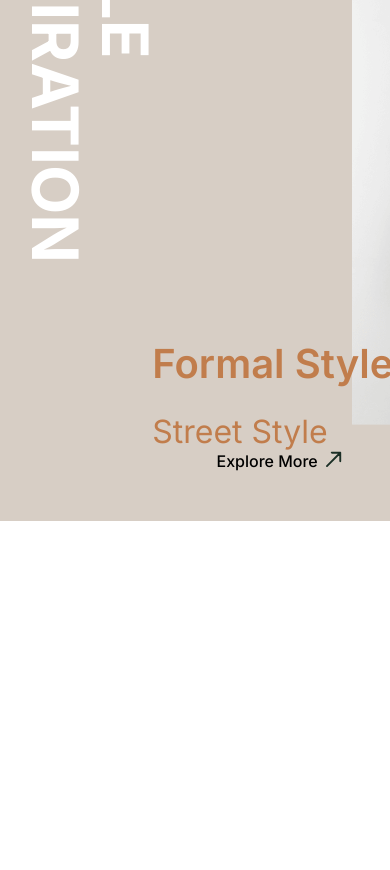
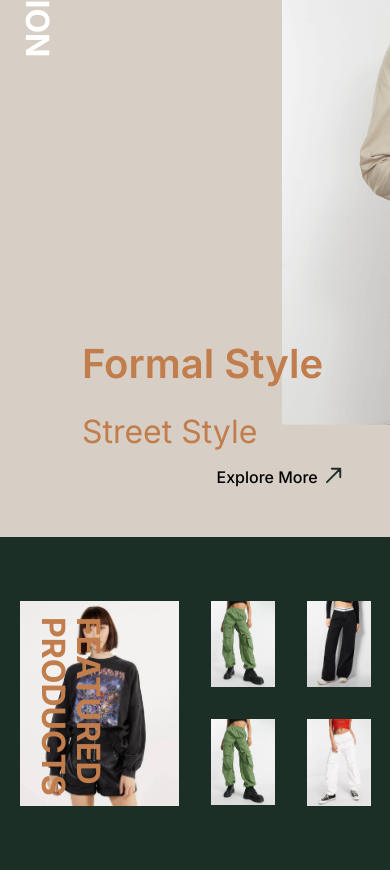
Before and after one commit to revou-fsse-1/w5-company-website-group-g, a plain HTML site: page index.html in a window 390 px wide. Shown: the part 1076-1946 px from the top of the page. Before the commit the page ends 1597 px from the top, so only its background shows below. Drawn offline with Linux system fonts and the light colour scheme.

Commit message:
add featured products section (not responsive yet)

```diff
--- a/index.css
+++ b/index.css
@@ -164,11 +164,11 @@
 .inspiration-content-wrapper {
    z-index: 3;
    gap: 12rem;
-   margin-block: 6rem;
+   margin-block: 6rem 7rem;
 }
 
 .inspiration-content-wrapper h2 {
-   font-size: 4rem;
+   font-size: clamp(2rem, 4vw + 0.675rem, 4rem);
    color: var(--color-white);
    writing-mode: vertical-rl;
    line-height: 1.1;
@@ -220,3 +220,52 @@
    font-weight: 400;
    bottom: -5%;
 }
+
+/* -------------------------------- FEATURED PRODUCTS SECTION ---------------------------- */
+
+.featured-products {
+   background-color: var(--color-green);
+   padding-block: 4rem;
+}
+
+.products-container {
+   display: grid;
+   gap: 2rem;
+   grid-template-columns: repeat(8, 1fr);
+   grid-template-rows: repeat(2, auto);
+}
+
+.main-product {
+   position: relative;
+   grid-area: 1 / 1 / 3 / 5;
+}
+
+.main-product h2 {
+   position: absolute;
+   top: 1rem;
+   left: 1rem;
+   color: var(--color-brown);
+   font-size: clamp(2rem, 4vw + 0.675rem, 4rem);
+   writing-mode: vertical-rl;
+   line-height: 1.1;
+}
+
+.main-product img {
+   height: 100%;
+}
+
+.product-item-1 {
+   grid-area: 1 / 5 / span 1 / span 2;
+}
+
+.product-item-2 {
+   grid-area: 1 / 7 / span 1 / span 2;
+}
+
+.product-item-3 {
+   grid-area: 2 / 5 / span 1 / span 2;
+}
+
+.product-item-4 {
+   grid-area: 2 / 7 / span 1 / span 2;
+}
--- a/index.html
+++ b/index.html
@@ -178,5 +178,38 @@
             </div>
          </div>
       </section>
+
+      <!-- FEATURED PRODUCTS SECTION -->
+      <section class="featured-products">
+         <div class="products-container container">
+            <div class="main-product">
+               <h2>
+                  FEATURED <br />
+                  PRODUCTS
+               </h2>
+               <img src="/assets/featured-product-1.png" alt="" />
+            </div>
+            <img
+               class="product-item-1"
+               src="assets/featured-product-2.png"
+               alt="product image 1"
+            />
+            <img
+               class="product-item-2"
+               src="assets/featured-product-3.png"
+               alt="product image 2"
+            />
+            <img
+               class="product-item-3"
+               src="assets/featured-product-2.png"
+               alt="product image 3"
+            />
+            <img
+               class="product-item-4"
+               src="assets/featured-product-4.png"
+               alt="product image 4"
+            />
+         </div>
+      </section>
    </body>
 </html>
```
